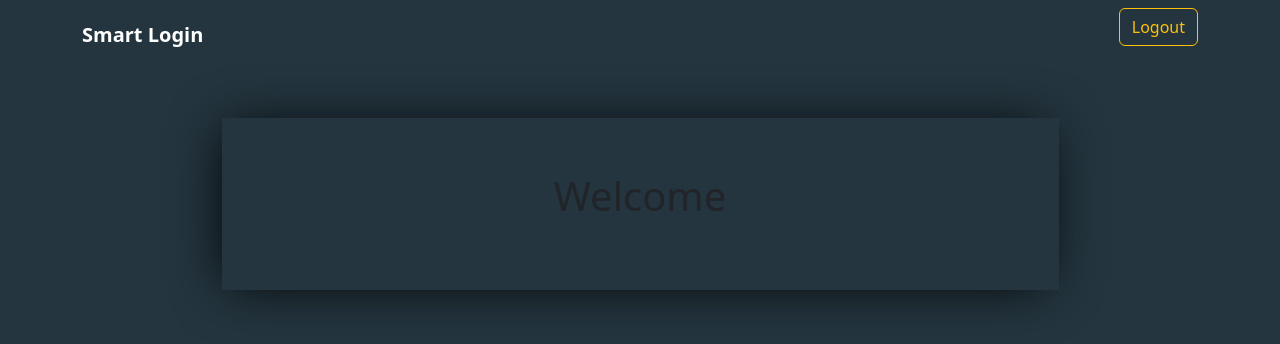
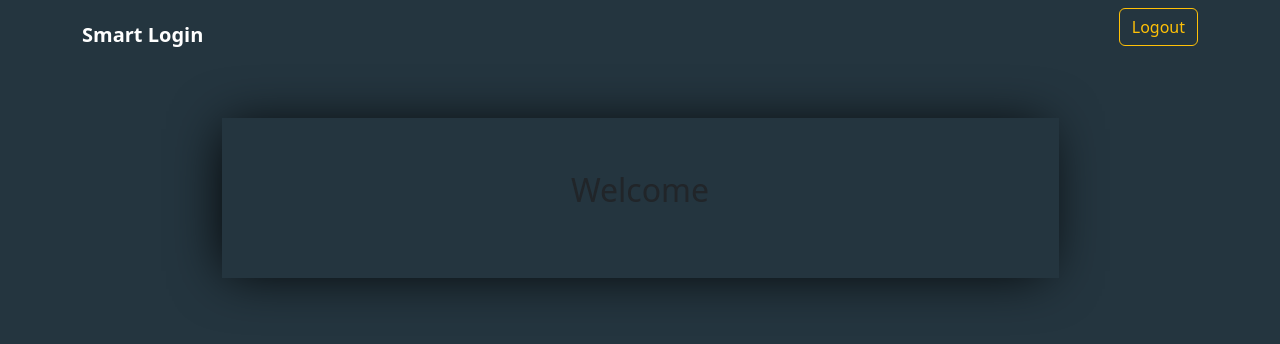
Before and after one commit to Asmaa-Mabrouk/Quotes, a plain HTML site: page Home/index.html in a window 1280 px wide. Drawn offline with Linux system fonts and the light colour scheme.

Commit message:
Commit 2

```diff
--- a/Home/home.html
+++ b/Home/index.html
@@ -20,7 +20,7 @@
     </nav>
     <div class="container mx-auto my-5 text-center">
       <div class="group m-auto w-75 p-5">
-        <p class="fs-1">Welcome <span id="displayName"></span></p>
+        <p class="fs-2">Welcome <span id="displayName"></span></p>
       </div>
     </div>
     <script src="script/main.js"></script>
```
Also changed, not shown: Login/index.html (renamed from Login/login.html).
